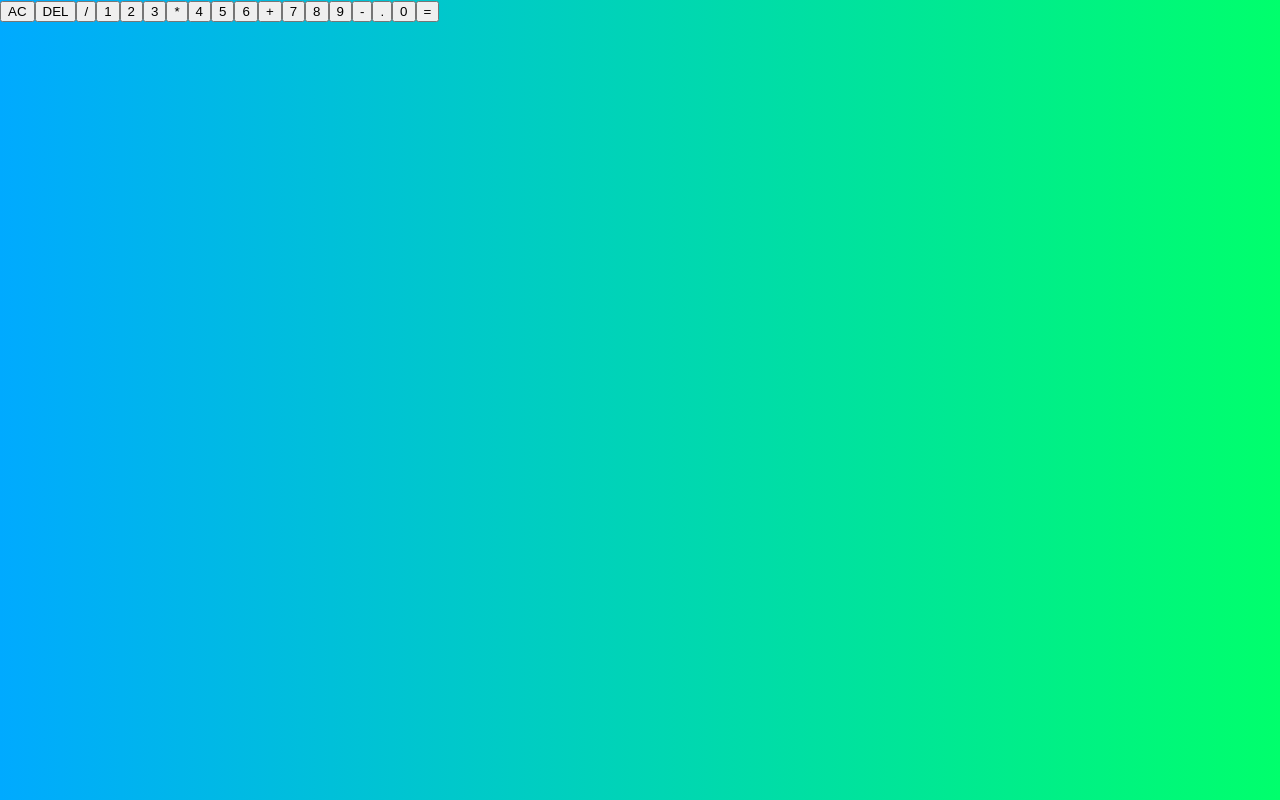
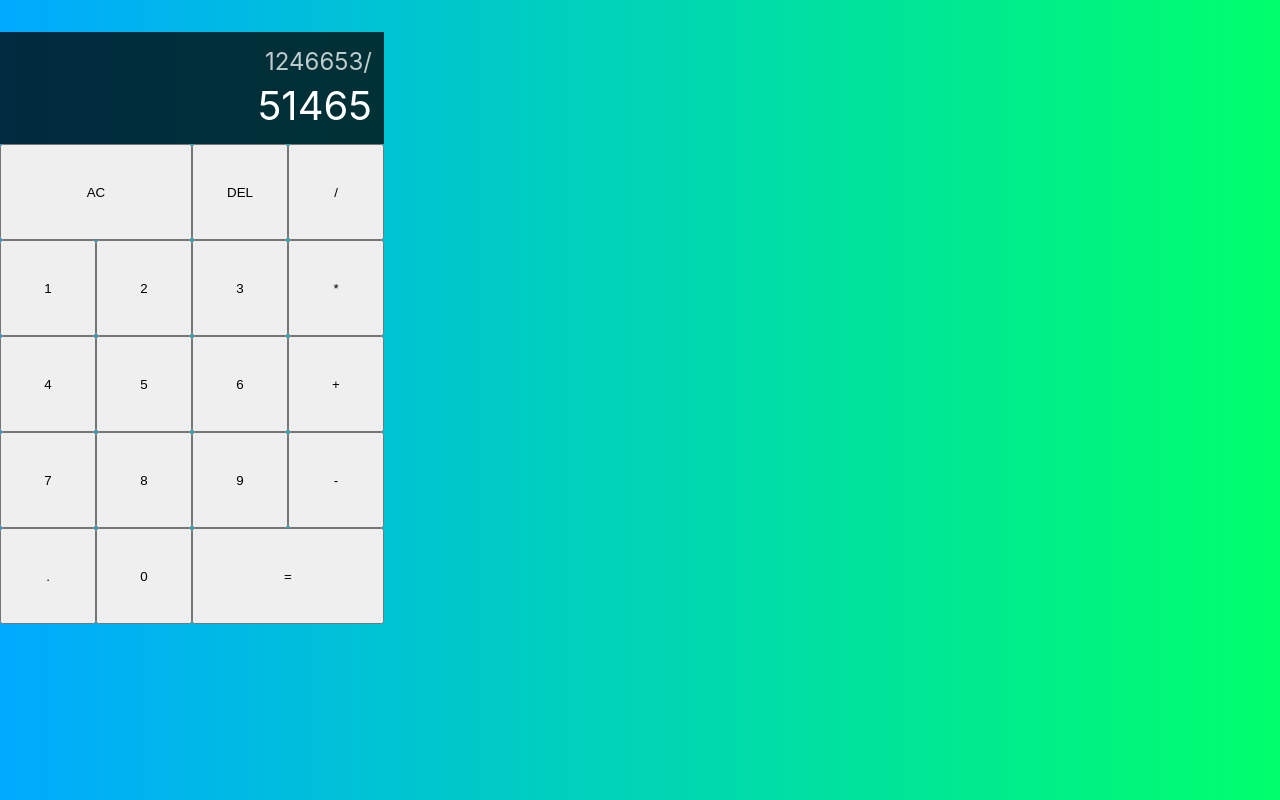
Before and after one commit to Venera00/31github, a React (Create React App) app: page / in a window 1280 px wide. Built offline with nearby package versions, Linux system fonts and the light colour scheme.

Commit message:
add styles

```diff
--- a/src/App.css
+++ b/src/App.css
@@ -6,3 +6,36 @@
   margin: 0;
   background: linear-gradient(to right, #00aaff, #00ff6c);
 }
+
+.calculator-grid {
+  display: grid;
+  margin-top: 2rem;
+  grid-template-columns: repeat(4, 6rem);
+  grid-template-rows: minmax(7rem, auto) repeat(5, 6rem);
+}
+
+.span-two {
+  grid-column: span 2;
+}
+
+.output {
+  grid-column: 1/-1;
+  background-color: rgba(0, 0, 0, 0.75);
+  display: flex;
+  flex-direction: column;
+  align-items: flex-end;
+  justify-content: space-around;
+  padding: 0.75rem;
+  word-wrap: break-word;
+  word-break: break-all;
+}
+
+.output .previous-operand {
+  color: rgba(255, 255, 255, 0.75);
+  font-size: 1.5rem;
+}
+
+.output .current-operand {
+  color: white;
+  font-size: 2.5rem;
+}
--- a/src/App.js
+++ b/src/App.js
@@ -2,11 +2,10 @@
 
 function App() {
   return (
-    <div className="calculato-grid">
+    <div className="calculator-grid">
       <div className="output">
-        <div className="previous-operand">
-          <div className="current-operand"></div>
-        </div>
+        <div className="previous-operand">1246653/</div>
+        <div className="current-operand">51465</div>
       </div>
       <button className="span-two">AC</button>
       <button>DEL</button>
```
